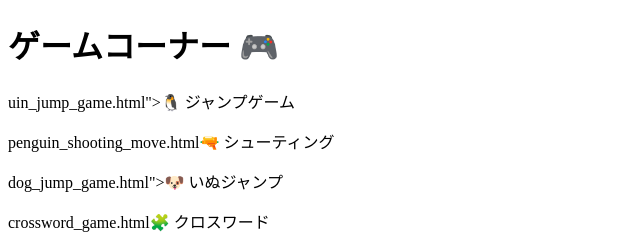
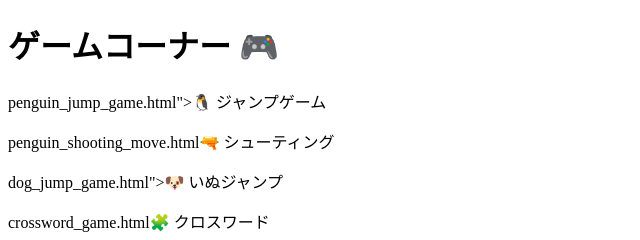
Before and after one commit to hiroyuki0420/digital-fair, a plain HTML site: page Index.html in a window 1280 px wide. Shown: the top 240 px of the page, 0-640 px from the left. Drawn offline with Linux system fonts and the light colour scheme.

Commit message:
Update Index.html

```diff
--- a/Index.html
+++ b/Index.html
@@ -8,7 +8,7 @@
 
 <h1>ゲームコーナー 🎮</h1>
 
-<p>uin_jump_game.html">🐧 ジャンプゲーム</a></p>
+<p>penguin_jump_game.html">🐧 ジャンプゲーム</a></p>
 <p>penguin_shooting_move.html🔫 シューティング</a></p>
 <p>dog_jump_game.html">🐶 いぬジャンプ</a></p>
 <p>crossword_game.html🧩 クロスワード</a></p>
```
